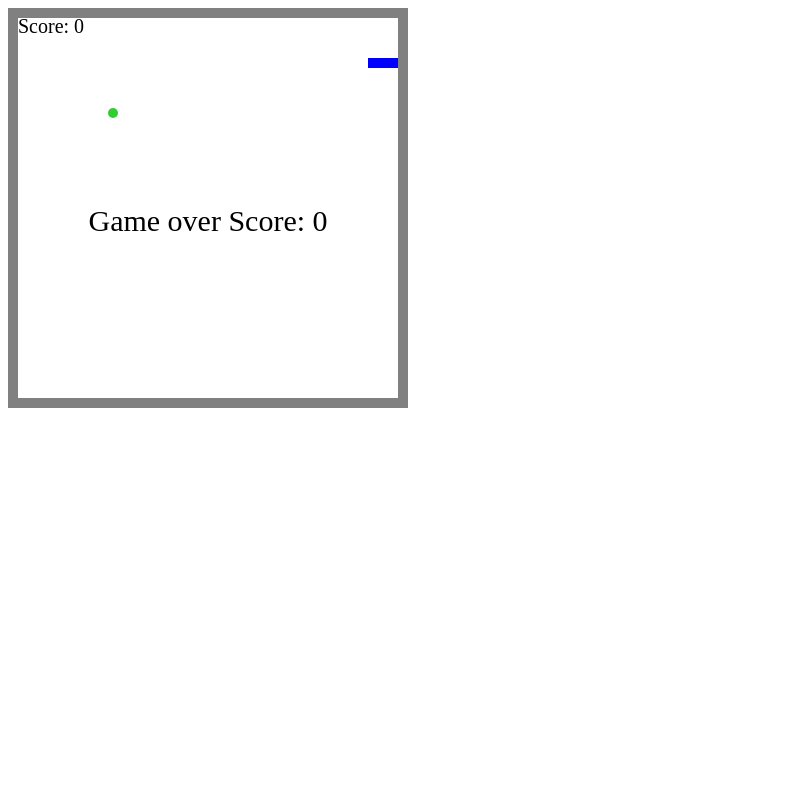
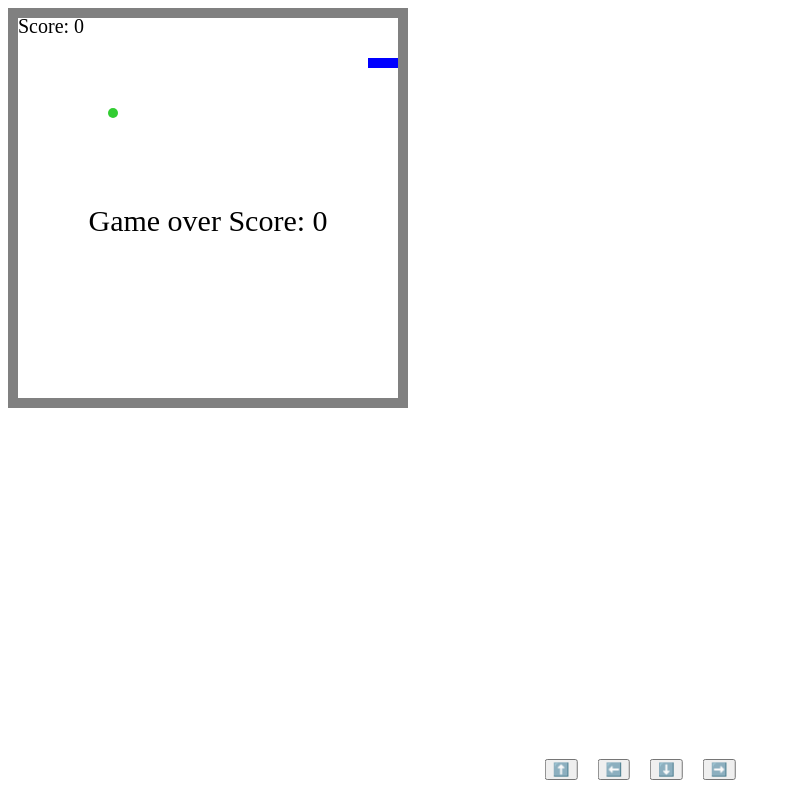
Before and after one commit to Karshyga31/.github.io, a plain HTML site: page index.html in a window 1280 px wide. Shown: the whole page, without its empty margins (0-791 px from the left). Drawn offline with nearby package versions, Linux system fonts and the light colour scheme.

Commit message:
Update index.html

```diff
--- a/index.html
+++ b/index.html
@@ -187,5 +187,20 @@
             },100);
 
         </script>
+		<div id="controls" style="
+    position: absolute;
+    bottom: 20px;
+    left: 50%;
+    transform: translateX(-50%);
+    display: flex;
+    gap: 20px;
+    font-size: 30px;
+">
+    <button onclick="snake.setDirection('up')">⬆️</button>
+    <button onclick="snake.setDirection('left')">⬅️</button>
+    <button onclick="snake.setDirection('down')">⬇️</button>
+    <button onclick="snake.setDirection('right')">➡️</button>
+</div>
+
     </body>
 </html>
```
